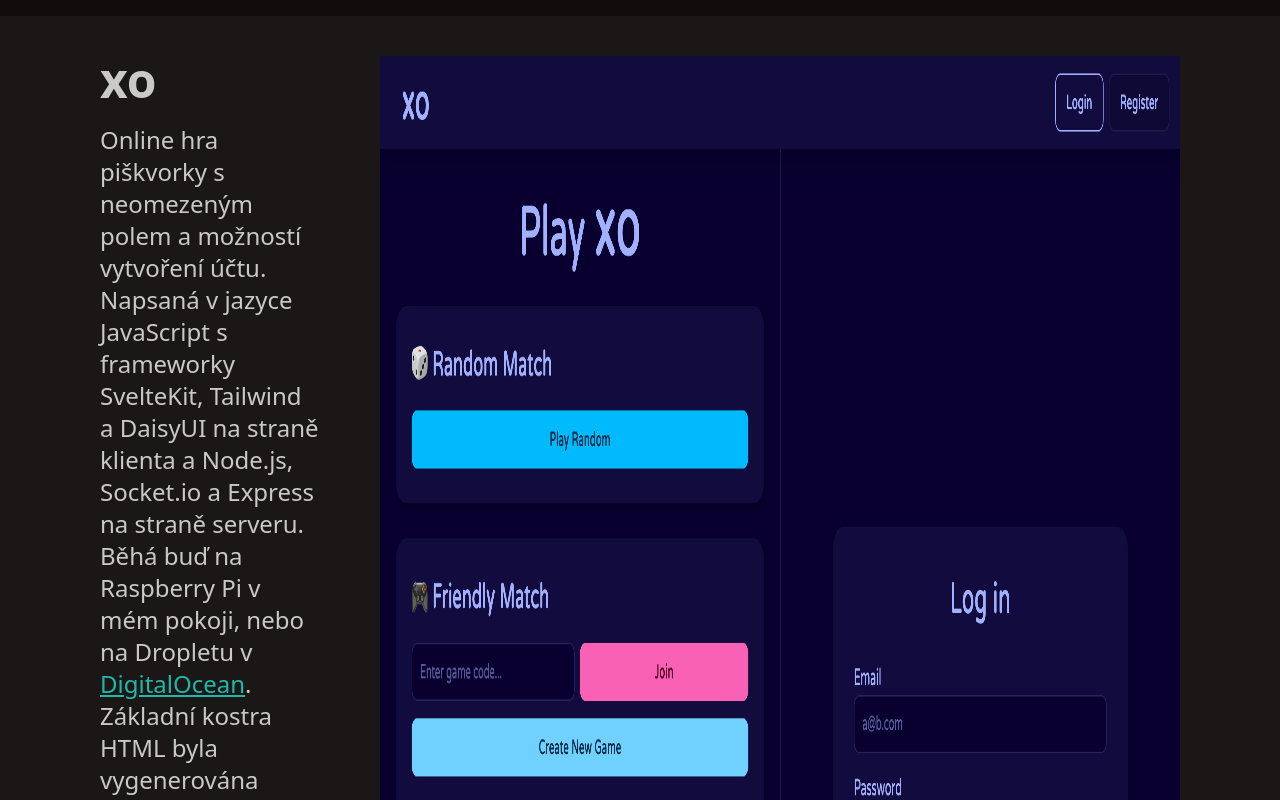
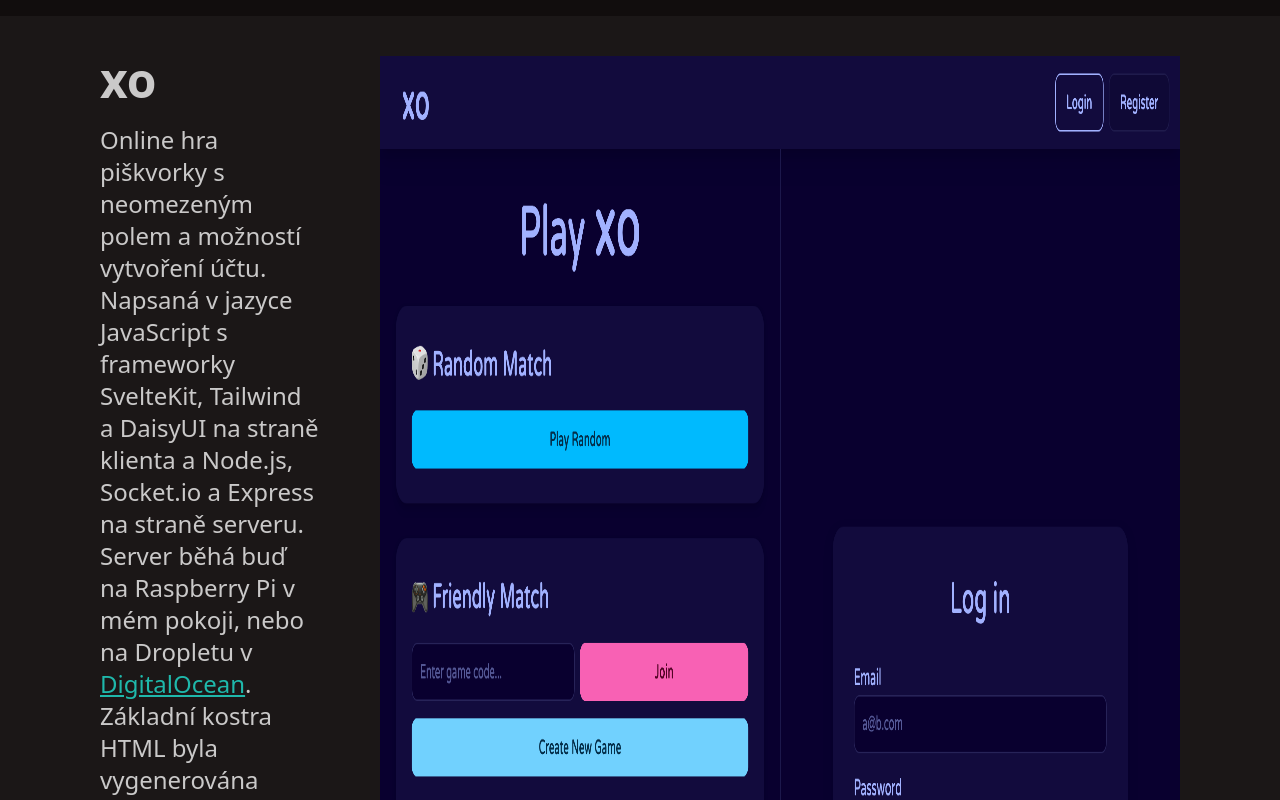
Before and after one commit to DanielDe8/portfolio, a Svelte app: page / in a window 1280 px wide. Shown: the part 860-1660 px from the top of the page. Built offline with nearby package versions, Linux system fonts and the light colour scheme.

Commit message:
minor text changes

```diff
--- a/src/App.svelte
+++ b/src/App.svelte
@@ -39,8 +39,8 @@
 
             <Project
                 name="xo"
-                description='Online hra piškvorky s neomezeným polem a možností vytvoření účtu. Napsaná v jazyce JavaScript s frameworky SvelteKit, Tailwind a DaisyUI na straně klienta a Node.js, Socket.io a Express na straně serveru.
-                    Běhá buď na Raspberry Pi v mém pokoji, nebo na Dropletu v <a class="underline text-accent" href="https:/digitalocean.com" target="_blank">DigitalOcean</a>. <br>
+                description='Online hra piškvorky s neomezeným polem a možností vytvoření účtu. Napsaná v jazyce JavaScript s frameworky SvelteKit, Tailwind a DaisyUI na straně klienta a Node.js, Socket.io a Express na straně serveru.<br>
+                    Server běhá buď na Raspberry Pi v mém pokoji, nebo na Dropletu v <a class="underline text-accent" href="https:/digitalocean.com" target="_blank">DigitalOcean</a>. <br>
                     Základní kostra HTML byla vygenerována pomocí AI, vzhled stránce však dává DaisyUI. <br>
                     Jde hrát proti náhodému soupeři nebo proti přátelům pomocí unikátního odkazu. <br>
                     Hra běží na adrese: <a class="underline text-primary" href="https://xo.dandev.dev" target="_blank">xo.dandev.dev</a> <br>
@@ -90,7 +90,7 @@
             <Project
                 name="Portfolio"
                 description='Tato webová stránka, kterou si právě prohlížíte, je také jeden z mých projektů.
-                    Napsaná je v jazyce JavaScript s frameworky Svelte, Tailwind a DaisyUI.
+                    Napsaná je v jazycích JavaScript a HTML s frameworky Svelte, Tailwind a DaisyUI, zveřejněná je přes Netlify.
                     Byla vytvořena bez použití AI (s výjimkou autocompletů ve VS Code). <br>
                     Zdrojový kód je dostupný na GitHubu: <a class="underline text-primary" href="https://github.com/danielde8/portfolio" target="_blank">danielde8/portfolio</a>'
                 imgSrc="assets/projects/portfolio.png"
```
